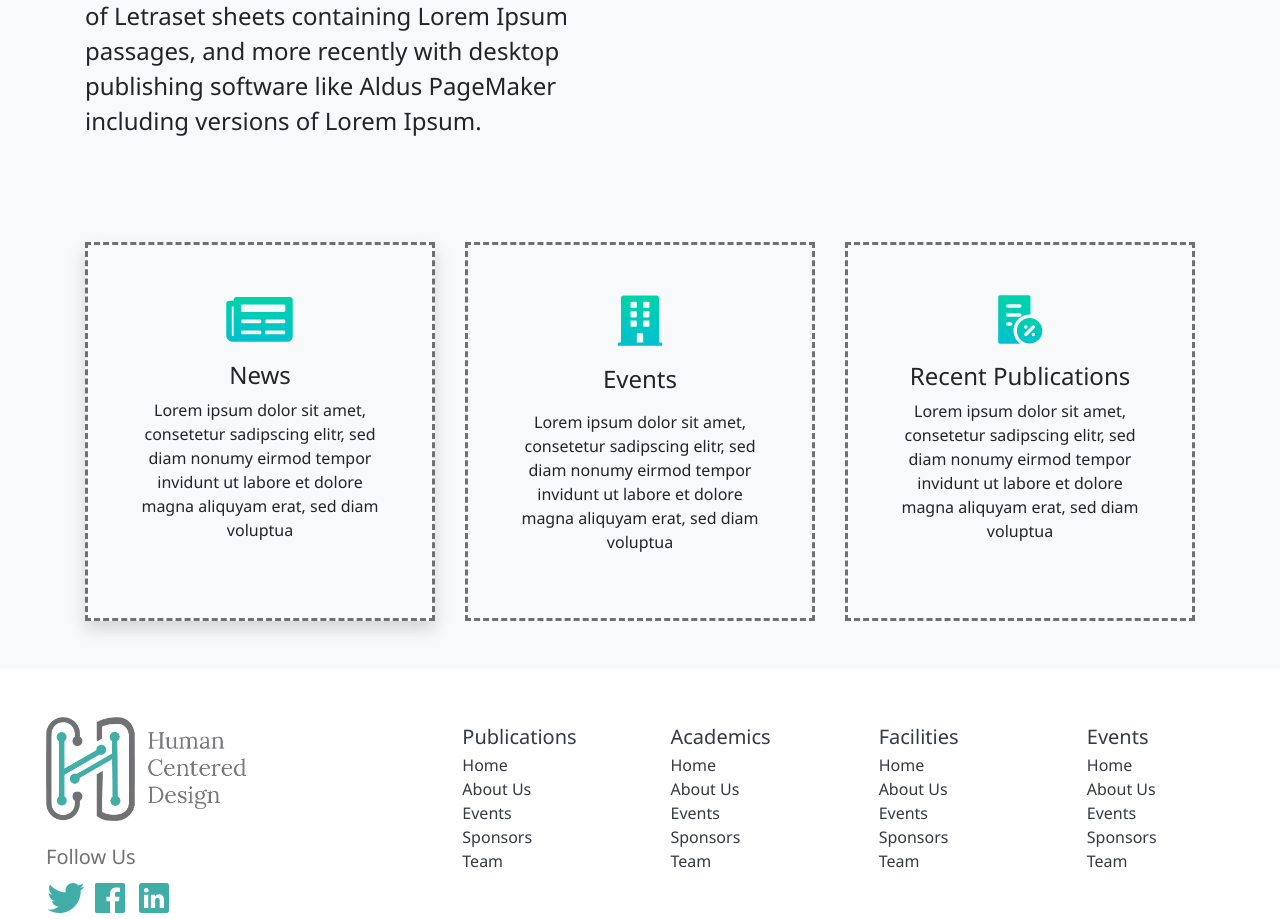
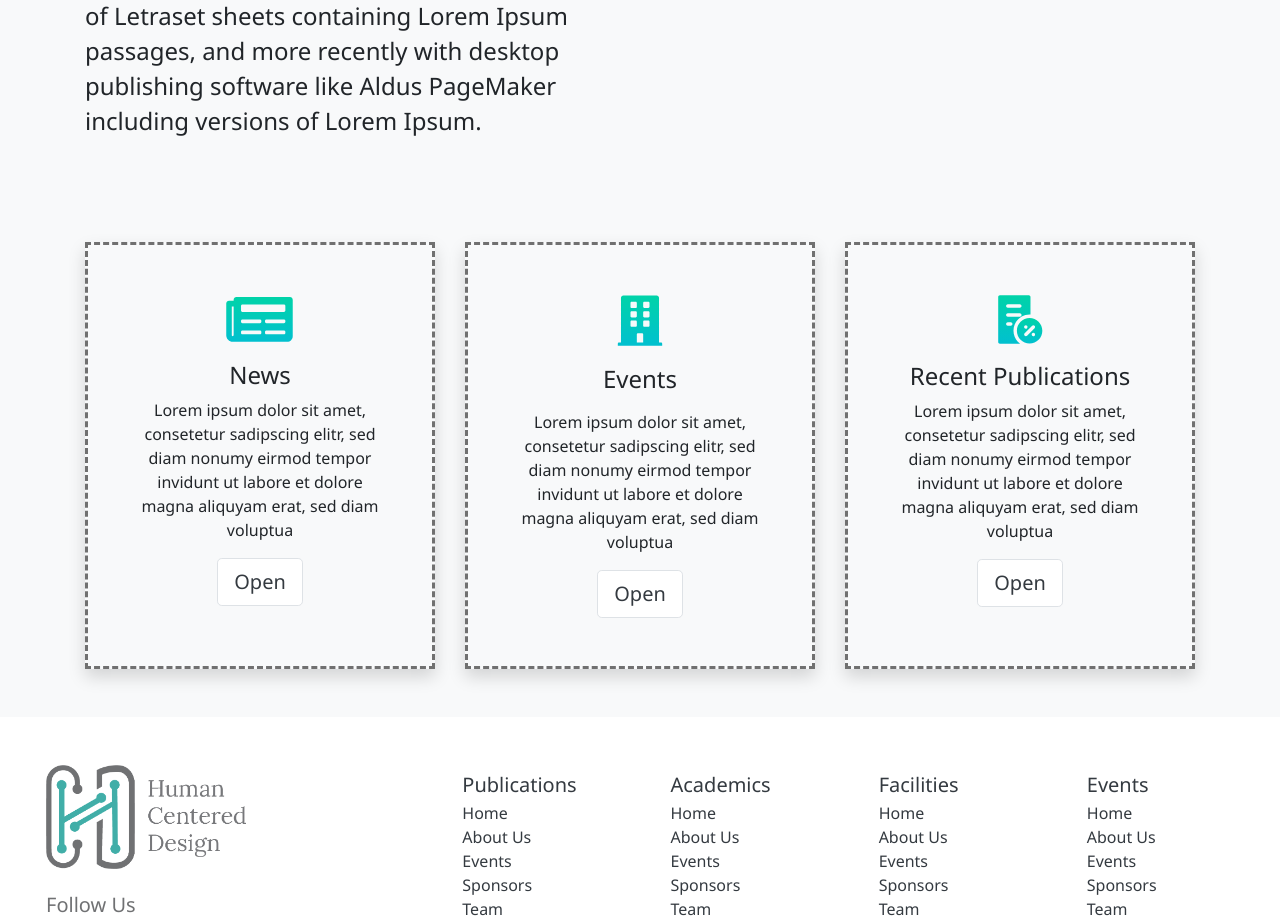
Before and after one commit to rishi-raj-jain/HCD-IIITD, a Flask app: page / in a window 1280 px wide. Shown: the part 1077-1996 px from the top of the page. Run offline with Flask 2, Linux system fonts and the light colour scheme; some libraries are stand-ins or nearby versions.

Commit message:
Update index.html

```diff
--- a/templates/index.html
+++ b/templates/index.html
@@ -24,13 +24,16 @@
             <div class="home_submain animated fadeIn col-12 mt-5 mt-md-0">
                 <div onmouseover="this.style.cursor='pointer'" class="shadow w-100 h-100 bg-light p-5" style="border-style: dashed; border-color: #707070;">
                     <div class="row">
-                        <div onclick="replace('')" class="onexpand col-12 col-md-4">
+                        <div class="onexpand col-12 col-md-4">
                             <div class="d-flex justify-content-center align-items-center">
                                 <img src="../static/images/news.svg" style="max-width: 70px;">
                             </div>
                             <div class="row-content text-center">
                                 <h4 class="mt-3">News</h4>
                                 <p class="mt-1">Lorem ipsum dolor sit amet, consetetur sadipscing elitr, sed diam nonumy eirmod tempor invidunt ut labore et dolore magna aliquyam erat, sed diam voluptua</p>
+                            </div>
+                            <div onclick="replace('')" class="d-flex justify-content-center align-items-center">
+                                <button class="border btn btn-lg bg-white text-dark">Back</button>
                             </div>
                         </div>
                         <div class="col-12 col-md-8 toexpand" style="overflow: scroll;">
@@ -45,7 +48,7 @@
                 </div>
             </div>
             <div class="col-12 col-md-4 mt-5 mt-md-0">
-                <div onclick="replace('news')" onmouseout="this.classList.remove('shadow_');" onmouseover="this.classList.add('shadow_');this.style.cursor='pointer'" class="home_main shadow w-100 h-100 bg-light p-5" style="border-style: dashed; border-color: #707070;">
+                <div onmouseout="this.classList.remove('shadow_');this.classList.add('shadow');" onmouseover="this.classList.add('shadow_');this.classList.remove('shadow');" class="home_main shadow w-100 h-100 bg-light p-5" style="border-style: dashed; border-color: #707070;">
                     <div class="d-flex justify-content-center align-items-center">
                         <img src="../static/images/news.svg" style="max-width: 70px;">
                     </div>
@@ -53,10 +56,13 @@
                         <h4 class="mt-3">News</h4>
                         <p class="mt-1">Lorem ipsum dolor sit amet, consetetur sadipscing elitr, sed diam nonumy eirmod tempor invidunt ut labore et dolore magna aliquyam erat, sed diam voluptua</p>
                     </div>
+                    <div onclick="replace('news')" class="d-flex justify-content-center align-items-center">
+                        <button class="border btn btn-lg bg-white text-dark">Open</button>
+                    </div>
                 </div>
             </div>
             <div class="col-12 col-md-4 mt-5 mt-md-0">
-                <div onclick="replace('events')" onmouseout="this.classList.remove('shadow_');" onmouseover="this.classList.add('shadow_');this.style.cursor='pointer'" class="home_main w-100 h-100 bg-light p-5" style="border-style: dashed; border-color: #707070;">
+                <div onmouseout="this.classList.remove('shadow_');this.classList.add('shadow');" onmouseover="this.classList.add('shadow_');this.classList.remove('shadow');" class="home_main shadow w-100 h-100 bg-light p-5" style="border-style: dashed; border-color: #707070;">
                     <div class="d-flex justify-content-center align-items-center">
                         <img src="../static/images/events.svg" style="max-width: 50px;">
                     </div>
@@ -64,16 +70,22 @@
                         <h4 class="mt-3">Events</h4>
                         <p class="mt-3">Lorem ipsum dolor sit amet, consetetur sadipscing elitr, sed diam nonumy eirmod tempor invidunt ut labore et dolore magna aliquyam erat, sed diam voluptua</p>
                     </div>
+                    <div onclick="replace('events')" class="d-flex justify-content-center align-items-center">
+                        <button class="border btn btn-lg bg-white text-dark">Open</button>
+                    </div>
                 </div>
             </div>
             <div class="col-12 col-md-4 mt-5 mt-md-0">
-                <div onclick="replace('publications')" onmouseout="this.classList.remove('shadow_');" onmouseover="this.classList.add('shadow_');this.style.cursor='pointer'" class="home_main w-100 h-100 bg-light p-5" style="border-style: dashed; border-color: #707070;">
+                <div onmouseout="this.classList.remove('shadow_');this.classList.add('shadow');" onmouseover="this.classList.add('shadow_');this.classList.remove('shadow');" onmouseover="this.classList.add('shadow_');this.classList.remove('shadow');" class="home_main shadow w-100 h-100 bg-light p-5" style="border-style: dashed; border-color: #707070;">
                     <div class="d-flex justify-content-center align-items-center">
                         <img src="../static/images/publications.svg" style="max-width: 50px;">
                     </div>
                     <div class="row-content text-center">
                         <h4 class="mt-3">Recent Publications</h4>
                         <p class="mt-1">Lorem ipsum dolor sit amet, consetetur sadipscing elitr, sed diam nonumy eirmod tempor invidunt ut labore et dolore magna aliquyam erat, sed diam voluptua</p>
+                    </div>
+                    <div onclick="replace('publications')" class="d-flex justify-content-center align-items-center">
+                        <button class="border btn btn-lg bg-white text-dark">Open</button>
                     </div>
                 </div>
             </div>
```
